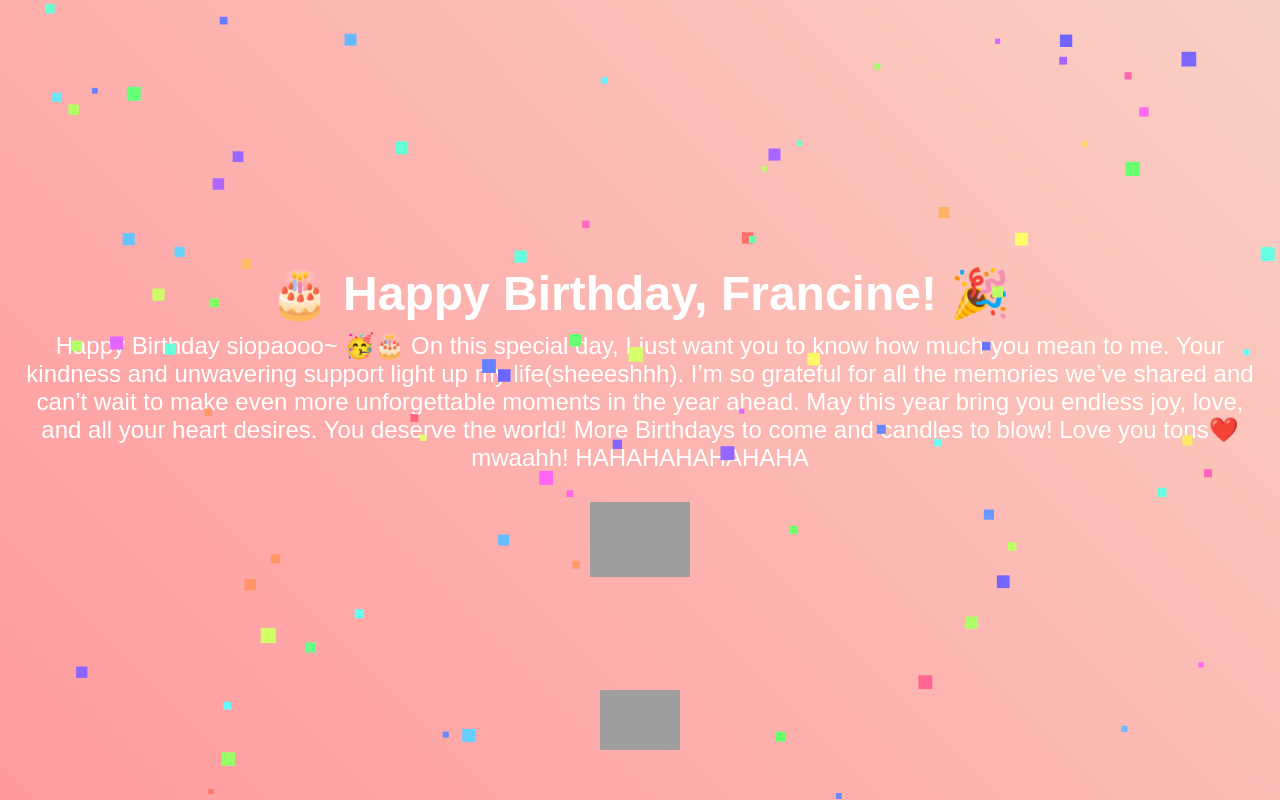
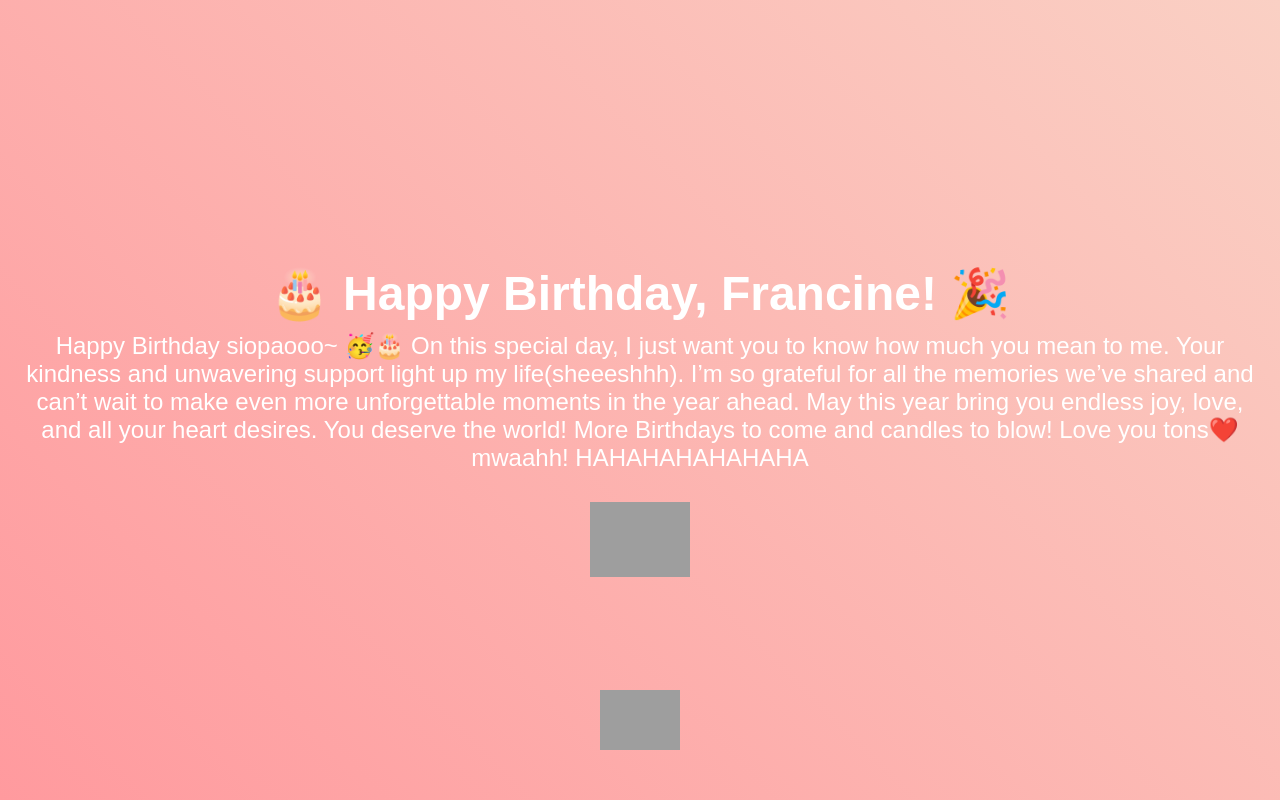
Before and after one commit to keziahskrrt/Francine-Birthday, a plain HTML site: page index.html in a window 1280 px wide. Drawn offline with Linux system fonts and the light colour scheme; grey boxes are pictures that could not be loaded.

Commit message:
Update index.html

```diff
--- a/index.html
+++ b/index.html
@@ -113,46 +113,4 @@
 
         // Open Gift Box Effect
         function openGift() {
-            let giftBox = document.getElementById("gift-box");
-            let message = document.getElementById("message");
-            giftBox.classList.add("open");
-            message.style.display = "block";
-        }
-
-        // Confetti Effect
-        const canvas = document.getElementById("confetti-canvas");
-        const ctx = canvas.getContext("2d");
-        canvas.width = window.innerWidth;
-        canvas.height = window.innerHeight;
-
-        const confettiParticles = [];
-        for (let i = 0; i < 100; i++) {
-            confettiParticles.push({
-                x: Math.random() * canvas.width,
-                y: Math.random() * canvas.height - canvas.height,
-                size: Math.random() * 10 + 5,
-                color: `hsl(${Math.random() * 360}, 100%, 70%)`,
-                speed: Math.random() * 3 + 1
-            });
-        }
-
-        function drawConfetti() {
-            ctx.clearRect(0, 0, canvas.width, canvas.height);
-            confettiParticles.forEach(p => {
-                ctx.fillStyle = p.color;
-                ctx.fillRect(p.x, p.y, p.size, p.size);
-                p.y += p.speed;
-                if (p.y > canvas.height) p.y = -10;
-            });
-            requestAnimationFrame(drawConfetti);
-        }
-        drawConfetti();
-
-        // Adjust canvas size on resize
-        window.addEventListener("resize", function () {
-            canvas.width = window.innerWidth;
-            canvas.height = window.innerHeight;
-        });
-    </script>
-</body>
-</html>
+            let
```
